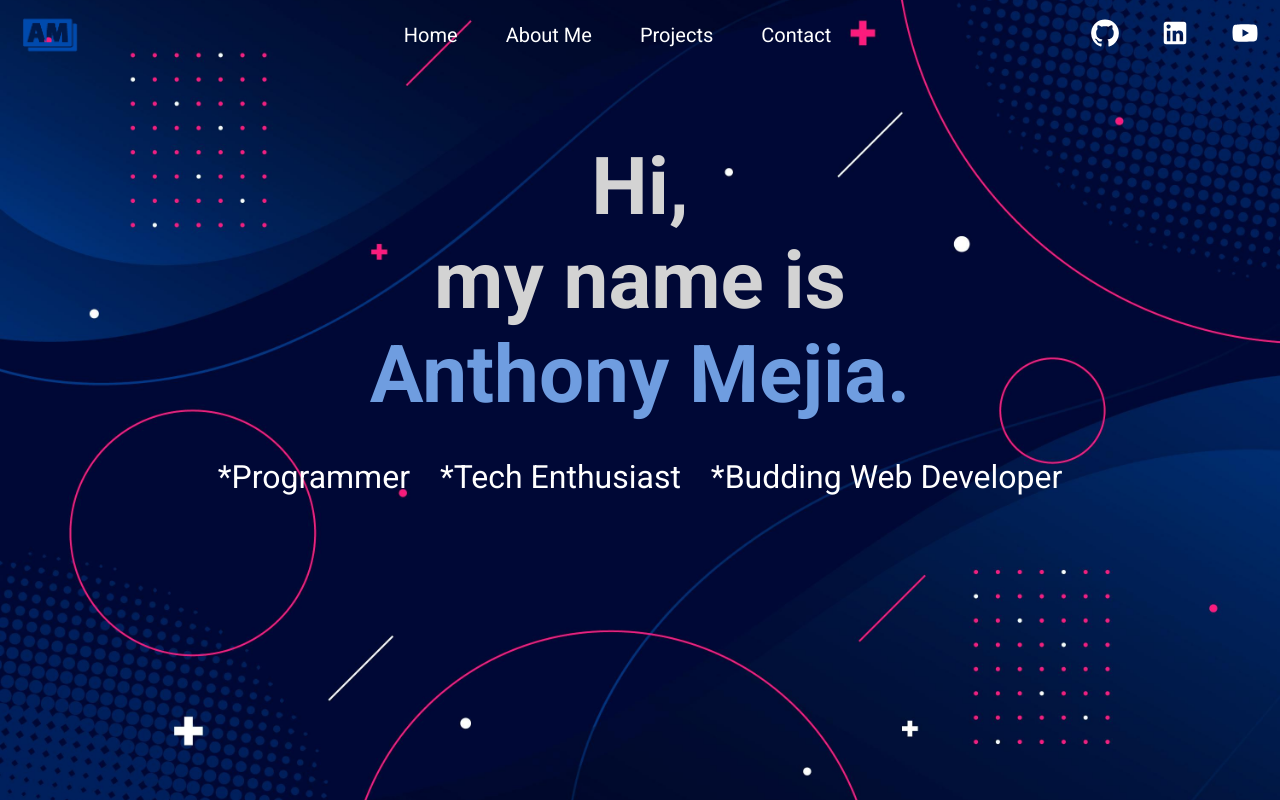
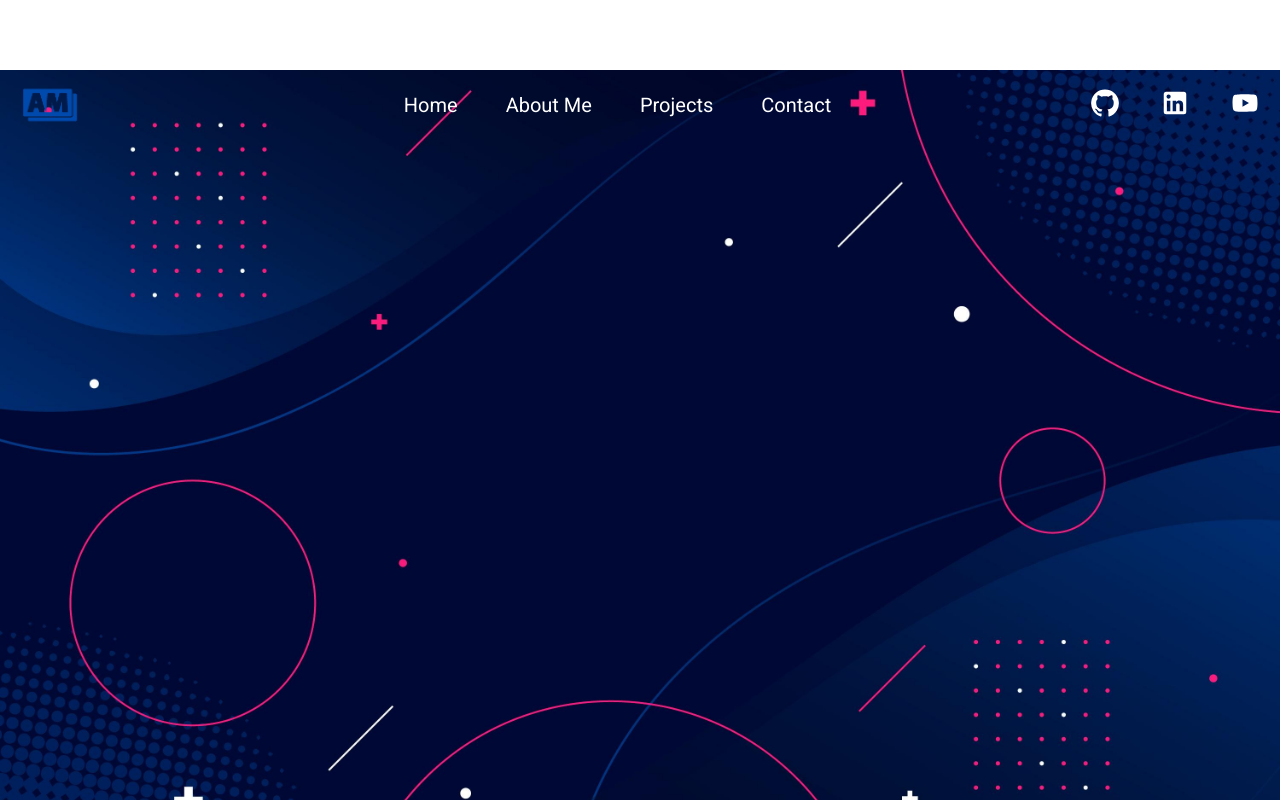
Before and after one commit to AnthonyMejia0/React-Portfolio, a React (Create React App) app: page / in a window 1280 px wide. Shown: the top 800 px of the page. Built offline with nearby package versions, Linux system fonts and the light colour scheme.

Commit message:
resolved merge conflicts

```diff
--- a/src/App.jsx
+++ b/src/App.jsx
@@ -2,9 +2,14 @@
 import Skillset from "./components/skillset/Skillset"
 import Works from "./components/works/Works"
 import Contact from "./components/contact/Contact"
+import Menu from "./components/menu/Menu";
 import "./app.scss"
+import { useState } from "react";
+
 
 function App() {
+const [menuOpen, setMenuOpen] = useState(false);
+
   return (
     <div className="App">
       <div className="sections">
@@ -13,6 +18,8 @@
         <Works />
         <Contact />
       </div>
+
+
     </div>
   );
 }
--- a/src/app.scss
+++ b/src/app.scss
@@ -1,12 +1,13 @@
 .App {
-    //height: 100vh;
+    height: 100vh;
     margin: 0;
     padding: 0;
 
     .sections {
-        width: 100vw;
-        height: 100vh;
+        width: 100%;
+        height: calc(100vh - 70px);
         position: relative;
+        top: 70px;
         scroll-behavior: smooth;
         scroll-snap-type: y mandatory;
         scrollbar-width: none; //Firefox
--- a/src/components/intro/Intro.jsx
+++ b/src/components/intro/Intro.jsx
@@ -10,7 +10,8 @@
             <div className="bg"></div>
             <div className="text-box">
                 <h2>Hi, <br /> my name is <br /></h2>
-                <h2 className="name">Anthony Mejia.</h2>
+                <h2 className="name">Anthony.</h2>
+            </div>
             <div className="about-me">
                 <ul>
                     <li>Programmer</li>
@@ -19,7 +20,6 @@
                 </ul>
             </div>
         </div>
-        </div>
     )
 }
 
--- a/src/components/intro/intro.scss
+++ b/src/components/intro/intro.scss
@@ -2,6 +2,7 @@
 
 
 .intro {
+    //overflow: hidden;
     position: relative;
 
     .bg {
@@ -24,63 +25,75 @@
     }
 
     .text-box{
-        position: absolute;
-        width: 100vw;
-        top: 70px;
-        left: 50%;
-        transform: translate(-50%, 0%);
+        padding: 5px;
+        h2 {
+            font-size: 5rem;
+            text-align: left;
+            color: rgb(243, 246, 247);
+            overflow-y: hidden;
 
-        h2 {
-            padding-top: 70px;
-            text-align: center;
-            color: lightgray;
+            @include for-phone-only {
+                line-height: 4rem;
+             }
 
             @include for-phone-landscape {
                 font-size: 2.5rem;
             }
 
              @include for-desktop-up {
-                 font-size: 5rem;
+                 font-size: 7rem;
              }
         }
 
         .name {
             color: $mainColor;
             font-weight: bold;
-            padding-top: 0;
-            padding-bottom: 20px;
 
             @include for-phone-only {
-                font-size: 3rem;
+                font-size: 4.1rem;
              }
 
             @include for-tablet-landscape-up {
-                font-size: 4rem;
+                font-size: 7rem;
             }
 
             @include for-desktop-up {
                 color: $mainColor;
-                font-size: 5rem;
+                font-size: 9rem;
+            }
         }
     }
 
     .about-me {
-            position: static;
-            text-align: center;
+        position: absolute;
+        left: 4%;
         margin-top: 1rem;
+
+        @include for-tablet-portrait-up {
+            left: 1.7%;
+            //margin-top: 3rem;
+        }
+
+        @include for-tablet-landscape-up {
+            left: 2%;
+            margin-top: 1rem;
+        }
+
+        @include for-desktop-up {
+            left: 1%;
+        }
 
         ul {
             list-style: none;
             display: flex;
-                flex-direction: row;
-                align-items: center;
-                justify-content: center;
+            flex-direction: column;
+            align-items: left;
 
             li {
                 animation: fadeIn 2s;
                 opacity: 1;
                 font-size: 1.45rem;
-                    margin: 0 15px;
+                margin-bottom: 0.8rem;
                 color: white;
 
                 @include for-tablet-portrait-up {
@@ -88,18 +101,13 @@
                 }
 
                 @include for-tablet-landscape-up {
-                        font-size: 2rem;
+                    font-size: 2.7rem;
                 }
 
                 @include for-phone-landscape {
-                        font-size: 1rem;
-                    }
-
-                    &::before {
-                        content: "*";
+                    font-size: 1.5rem;
                 }
             }
         }
     }
 }
-}
```
Also changed, not shown: 1 other file (tests, documents, lock files or other folders). Lines whose indentation alone changed are shown as unchanged.
